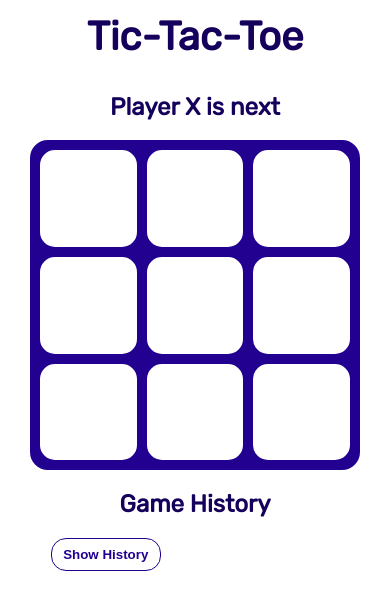
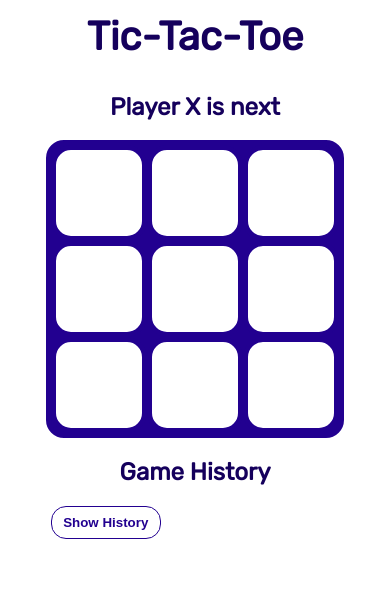
Before and after one commit to AmielCyber/tdd-tic-tac-toe, a React (Create React App) app: page / in a window 390 px wide. Shown: the top 610 px of the page. Built offline with nearby package versions, Linux system fonts and the light colour scheme.

Commit message:
Attempt to fix small screen issues

```diff
--- a/src/index.css
+++ b/src/index.css
@@ -75,8 +75,8 @@ code {
 /* Mobile changes */
 @media only screen and (max-width: 768px) {
   :root {
-    --board-width: 20rem;
-    --board-height: 20rem;
-    --square-font-size: 4.5rem;
+    --board-width: 18rem;
+    --board-height: 18rem;
+    --square-font-size: 4rem;
   }
 }
```
